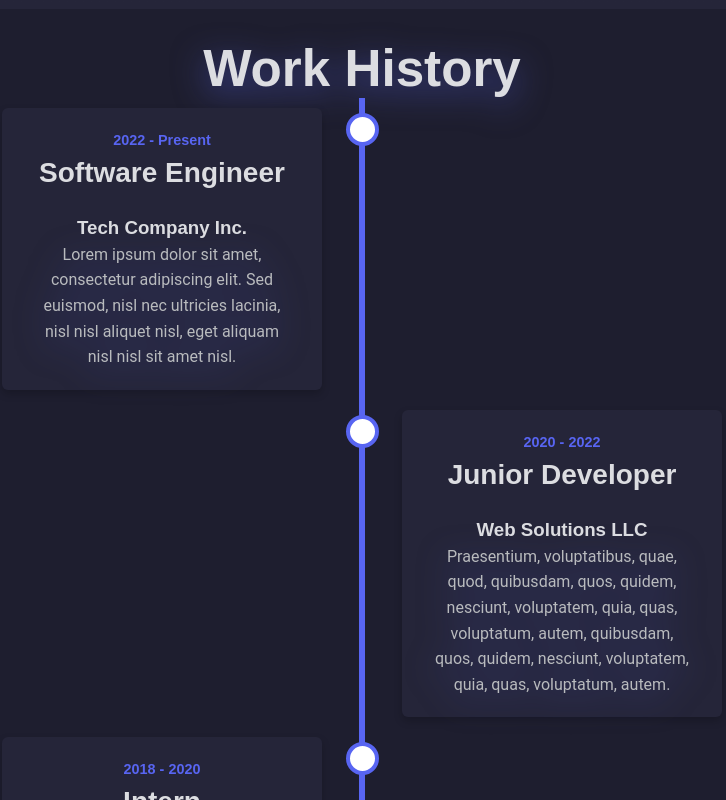
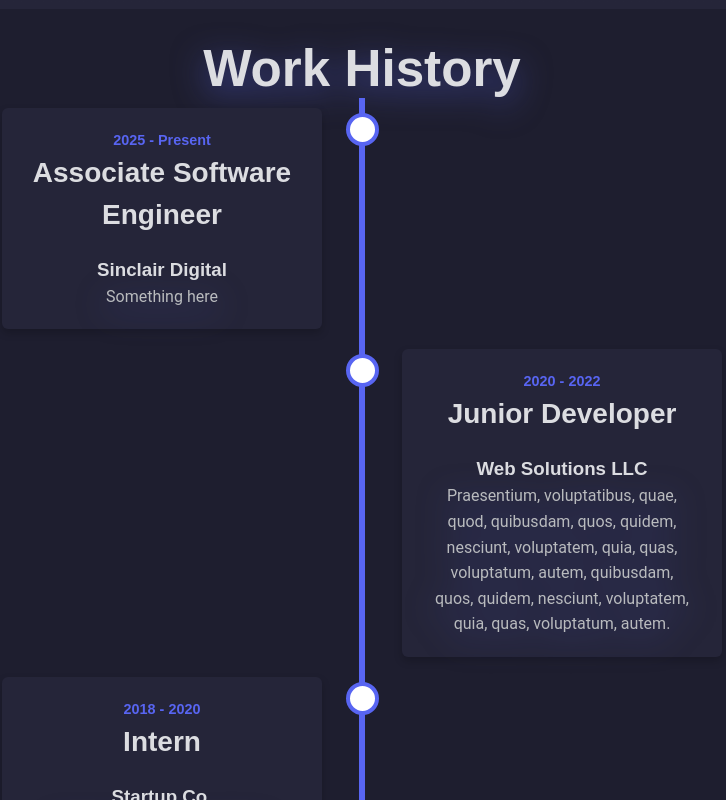
Before and after one commit to EverettHanke/MyPortfolio, a React app: page / in a window 1280 px wide. Shown: the part 3640-4440 px from the top of the page, without its empty margins (278-1004 px from the left). Built offline with nearby package versions, Linux system fonts and the light colour scheme; the HTML template or start-up script is replaced by a standard one.

Commit message:
adding data:

```diff
--- a/src/timelineData.js
+++ b/src/timelineData.js
@@ -1,10 +1,10 @@
 const timelineData = [
   {
     id: 1,
-    date: '2022 - Present',
-    title: 'Software Engineer',
-    company: 'Tech Company Inc.',
-    description: 'Lorem ipsum dolor sit amet, consectetur adipiscing elit. Sed euismod, nisl nec ultricies lacinia, nisl nisl aliquet nisl, eget aliquam nisl nisl sit amet nisl.',
+    date: '2025 - Present',
+    title: 'Associate Software Engineer',
+    company: 'Sinclair Digital',
+    description: 'Something here',
   },
   {
     id: 2,
```
